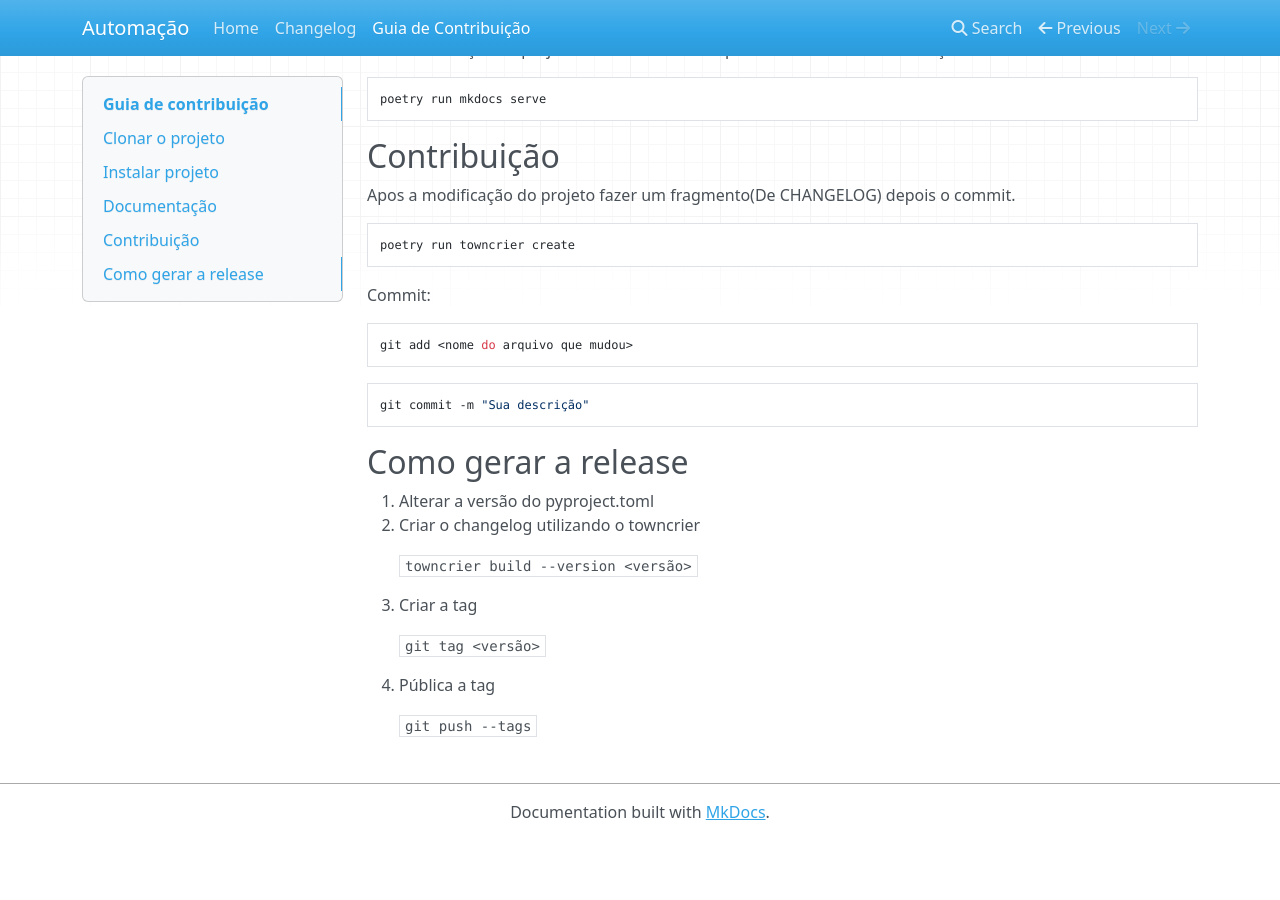
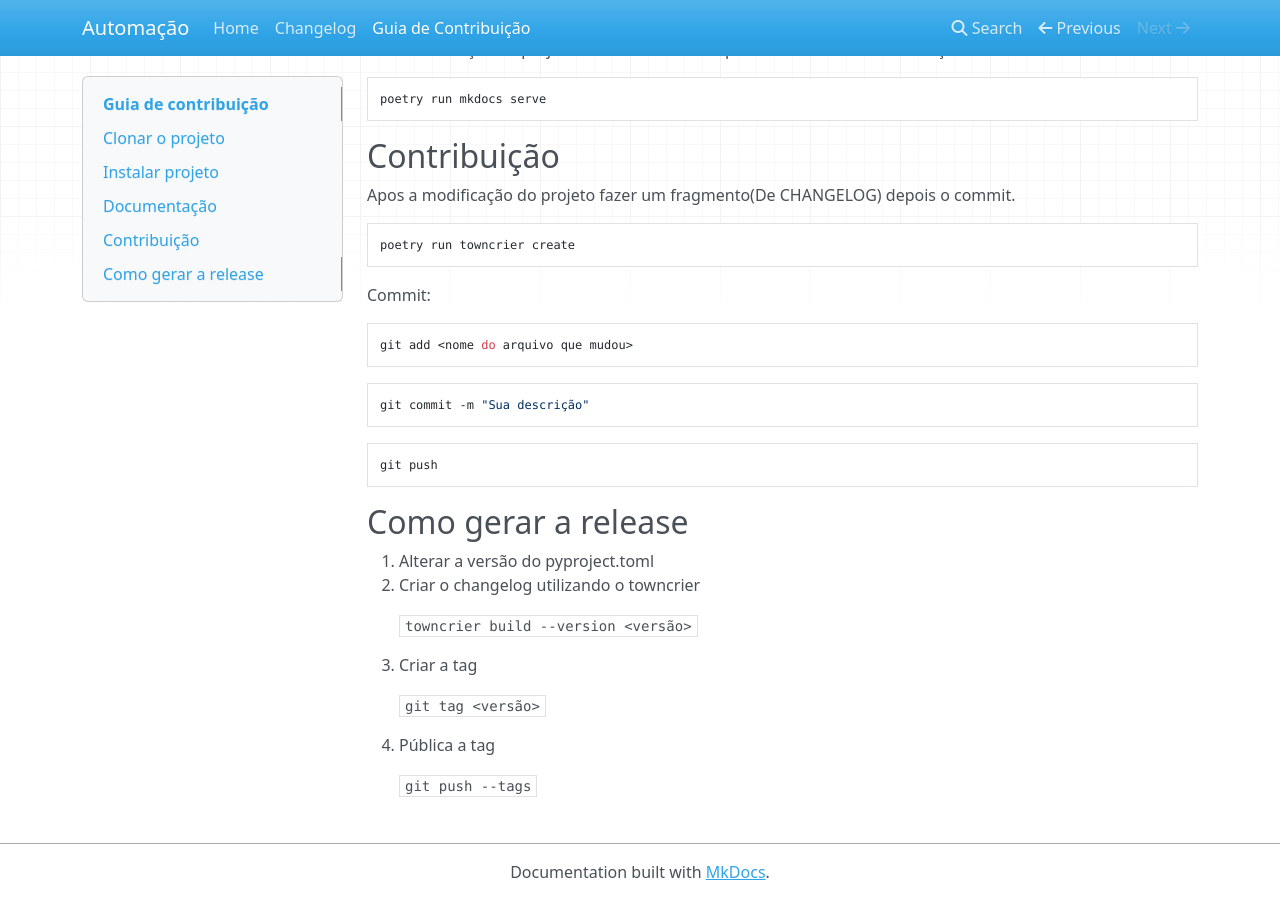
Before and after one commit to marino-matsumoto/desafio_automacao, an MkDocs documentation site: the page built from docs/guia_contribuicao.md, in a window 1280 px wide and 900 px high, scrolled down 777 px. Built offline with MkDocs 1.6.1, drawn with Linux system fonts in a browser that asks for light colours; nearby versions of some CDN libraries; before the commit the page ends 1617 px from its top, so only the background shows below that.

Commit message:
Alteção do Guia de contribuição

````diff
--- a/docs/guia_contribuicao.md
+++ b/docs/guia_contribuicao.md
@@ -61,6 +61,10 @@ git add <nome do arquivo que mudou>
 git commit -m "Sua descrição"
 ```
 
+```bash
+git push
+```
+
 ## Como gerar a release
 
 1. Alterar a versão do pyproject.toml
````
Also changed, not shown: changelogs.d/+e25c1272.documentação.md (added, +1 -0 lines).
